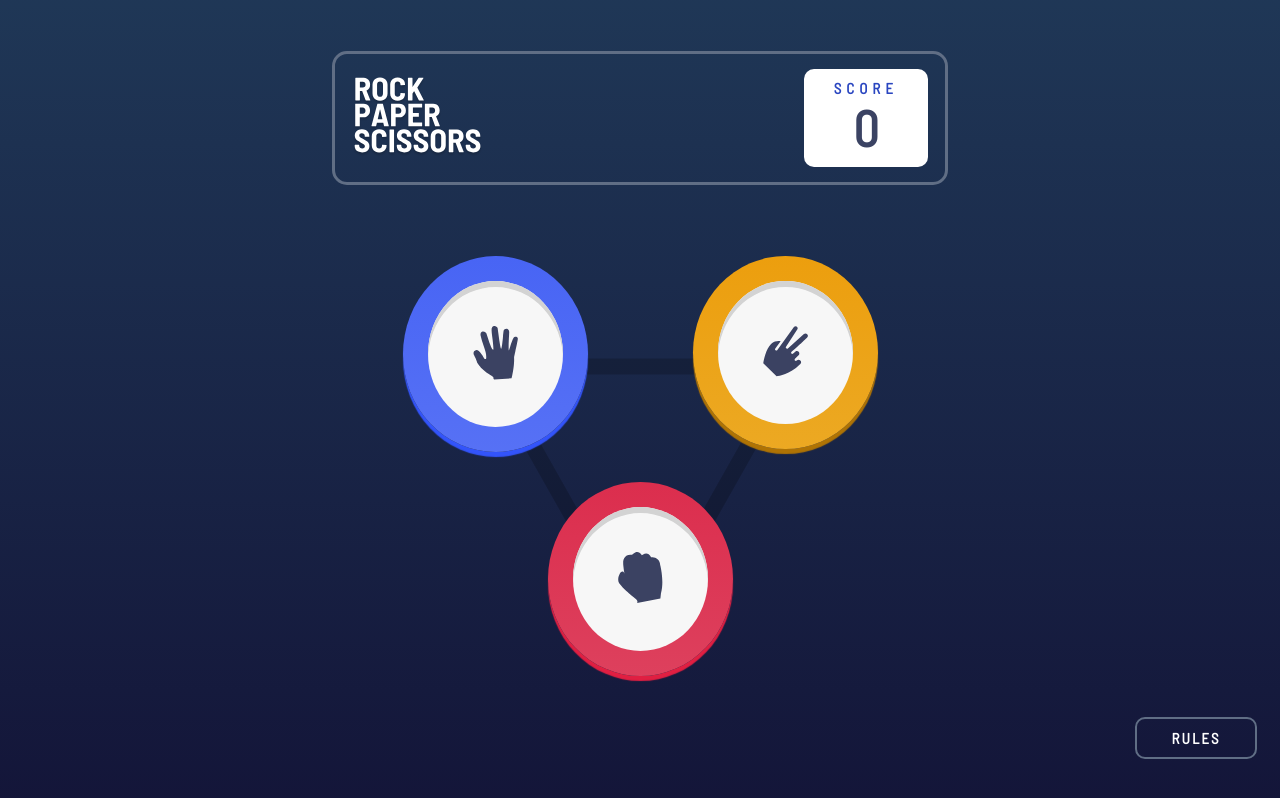
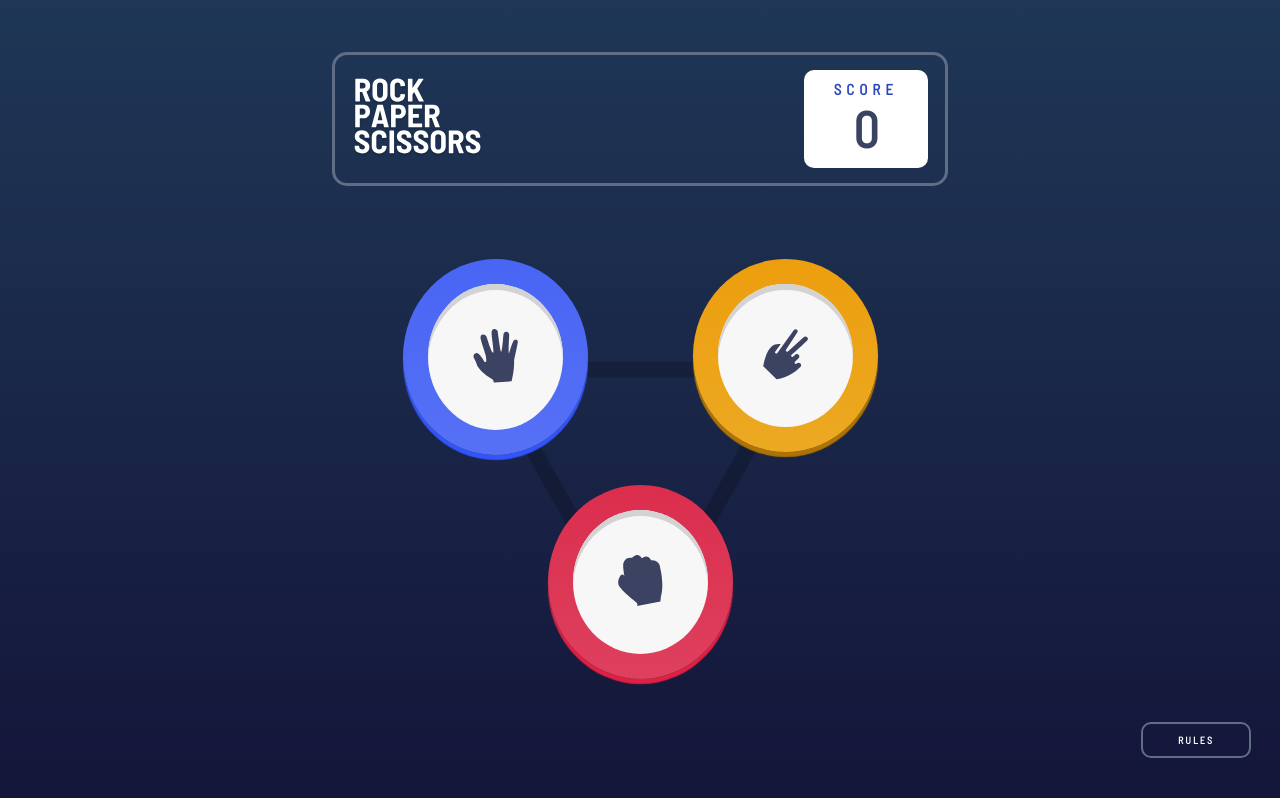
Before and after one commit to amt-felix-lokko/rock-paper-scissors-master, a plain HTML site: page index.html in a window 1280 px wide. Drawn offline with Linux system fonts and the light colour scheme.

Commit message:
update css

```diff
--- a/style.css
+++ b/style.css
@@ -4,15 +4,17 @@
     --headerOutline: hsl(217, 16%, 45%);
 }
 
-html{
-    font-size:10px;
-}
 
 @font-face {
     font-family: Barlow;
     src: url(/Barlow_Semi_Condensed/BarlowSemiCondensed-Regular.ttf);
 }
 
+html,
+* {
+    font-size:10px;
+    font-family: Barlow;
+}
 
 body {
     margin: 0;
```
